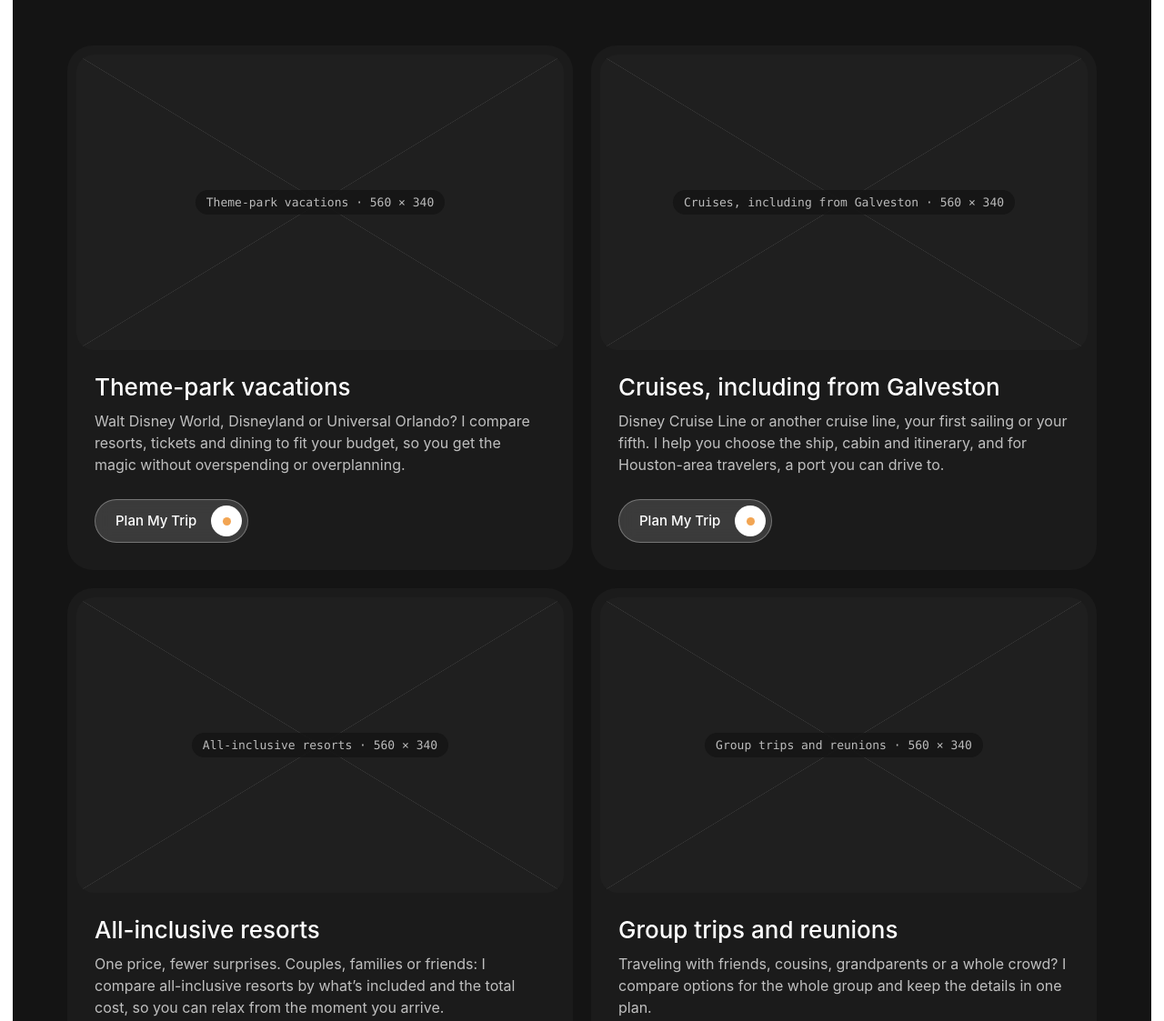
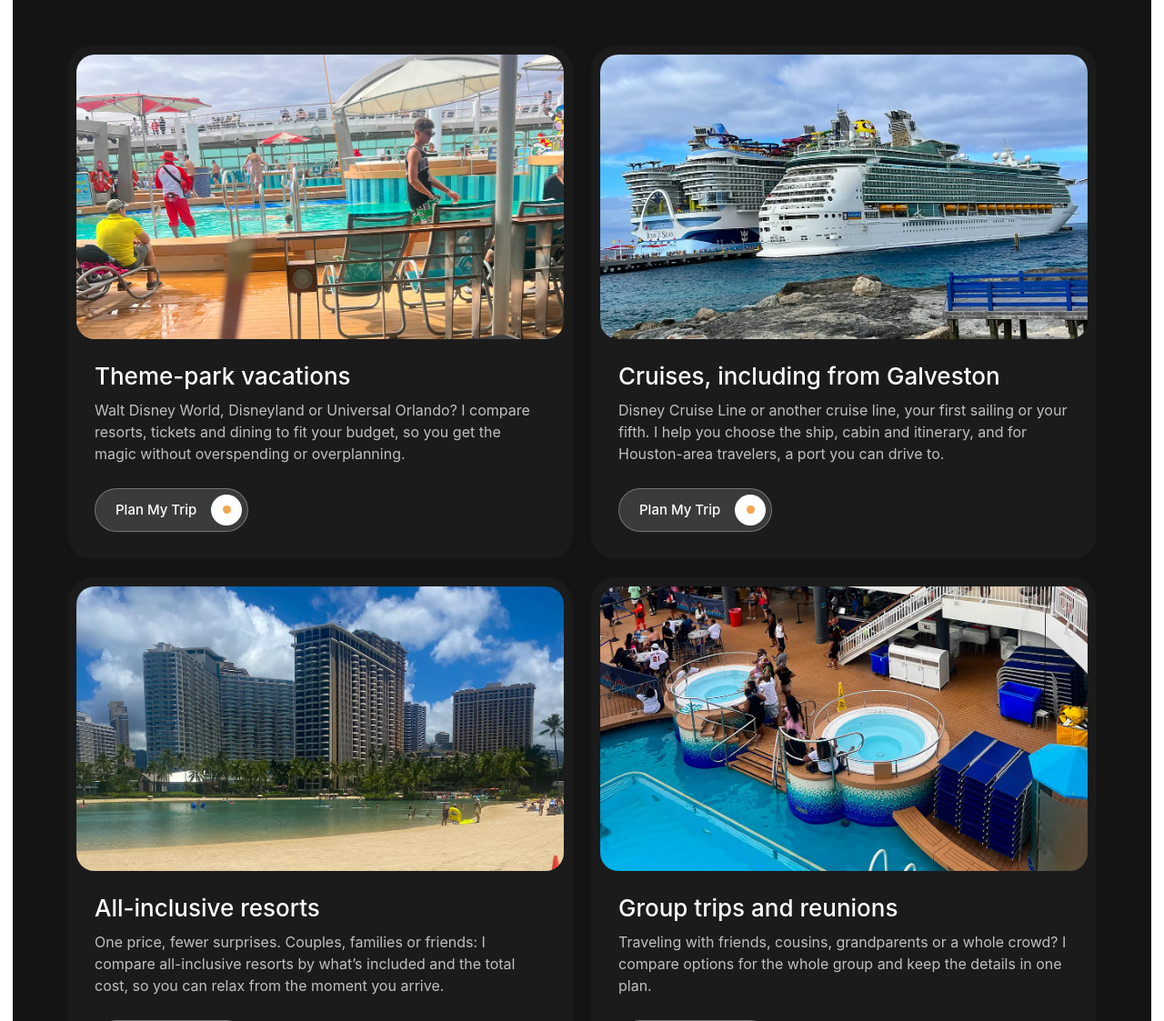
Before and after one commit to ryeact-dev/journeys-by-jaz, an Astro site: page / in a window 1280 px wide. Shown: the part 2415-3538 px from the top of the page at 91% size. Built offline with nearby package versions, Linux system fonts and the light colour scheme; Astro itself is replaced by a stand-in of ours.

Commit message:
Use real photos for vacation-type cards
Co-Authored-By: Claude Sonnet 5.5 <noreply@anthropic.com>
Claude-Session: https://claude.ai/code/session_01QTKhVGcShx66yEarfa9xdX

```diff
--- a/src/pages/index.astro
+++ b/src/pages/index.astro
@@ -14,10 +14,10 @@ const stats = [
   { n: 1, p: '', s: '', l: 'Real person, before, during and after your trip', c: 'or' },
 ];
 const kinds = [
-  ['Theme-park vacations', 'Walt Disney World, Disneyland or Universal Orlando? I compare resorts, tickets and dining to fit your budget, so you get the magic without overspending or overplanning.'],
-  ['Cruises, including from Galveston', 'Disney Cruise Line or another cruise line, your first sailing or your fifth. I help you choose the ship, cabin and itinerary, and for Houston-area travelers, a port you can drive to.'],
-  ['All-inclusive resorts', 'One price, fewer surprises. Couples, families or friends: I compare all-inclusive resorts by what’s included and the total cost, so you can relax from the moment you arrive.'],
-  ['Group trips and reunions', 'Traveling with friends, cousins, grandparents or a whole crowd? I compare options for the whole group and keep the details in one plan.'],
+  ['Theme-park vacations', 'Walt Disney World, Disneyland or Universal Orlando? I compare resorts, tickets and dining to fit your budget, so you get the magic without overspending or overplanning.', './img/theme-park.webp', 'A lively cruise ship pool deck with a lifeguard and families swimming'],
+  ['Cruises, including from Galveston', 'Disney Cruise Line or another cruise line, your first sailing or your fifth. I help you choose the ship, cabin and itinerary, and for Houston-area travelers, a port you can drive to.', './img/cruises.webp', 'Two large cruise ships docked side by side at a sunny port'],
+  ['All-inclusive resorts', 'One price, fewer surprises. Couples, families or friends: I compare all-inclusive resorts by what’s included and the total cost, so you can relax from the moment you arrive.', './img/all-inclusive.webp', 'Resort towers beside a calm lagoon and sandy beach under blue sky'],
+  ['Group trips and reunions', 'Traveling with friends, cousins, grandparents or a whole crowd? I compare options for the whole group and keep the details in one plan.', './img/group-trips.webp', 'Groups gathered around hot tubs and the pool on a cruise ship deck'],
 ];
 const steps = [
   ['01', 'Tell me your plan', 'Share your dates, budget, who’s going (including kids’ ages) and the kind of trip you want. It takes about 2 minutes.', ''],
@@ -119,9 +119,9 @@ const faqs = [
           <p>Journeys by Jaz is a vacation planner and travel agent for Disney, Universal Orlando, all-inclusive resort, cruise and group trips.</p>
         </SectionHead>
         <div class="exp">
-          {kinds.map(([t, d], i) => (
+          {kinds.map(([t, d, img, alt], i) => (
             <div class="exp-c reveal" data-delay={(i % 2) * 120}>
-              <div class="exp-img"><Placeholder w={560} h={340} label={t} dark /></div>
+              <div class="exp-img"><img src={img} alt={alt} width="1210" height="707" loading="lazy" /></div>
               <div class="exp-b">
                 <h3>{t}</h3><p>{d}</p>
                 <Btn href={plan} variant="ghost">Plan My Trip</Btn>
--- a/src/styles/global.css
+++ b/src/styles/global.css
@@ -118,8 +118,8 @@ h2{font-size:clamp(32px,4.2vw,52px);line-height:1.08;letter-spacing:-.03em;font-
 .exp-c{background:#1b1b1b;border-radius:var(--r);padding:10px 10px 30px;display:flex;flex-direction:column;transition:transform .6s var(--ease),background .4s}
 .exp-c:hover{transform:translateY(-8px);background:#222}
 .exp-img{border-radius:20px;overflow:hidden}
-.exp-img .ph{border-radius:0;transition:transform 1.2s var(--ease)}
-.exp-c:hover .exp-img .ph{transform:scale(1.05)}
+.exp-img img{display:block;width:100%;height:auto;aspect-ratio:1210/707;object-fit:cover;transition:transform 1.2s var(--ease)}
+.exp-c:hover .exp-img img{transform:scale(1.05)}
 .exp-b{padding:26px 20px 0;display:flex;flex-direction:column;align-items:flex-start;flex:1}
 .exp-c h3{font-size:26px;font-weight:500;line-height:1.15;margin-bottom:10px}
 .exp-c p{font-size:16px;opacity:.72;margin-bottom:26px;flex:1}
```
Also changed, not shown: public/img/all-inclusive.webp (added), public/img/cruises.webp (added), public/img/group-trips.webp (added), public/img/theme-park.webp (added).
